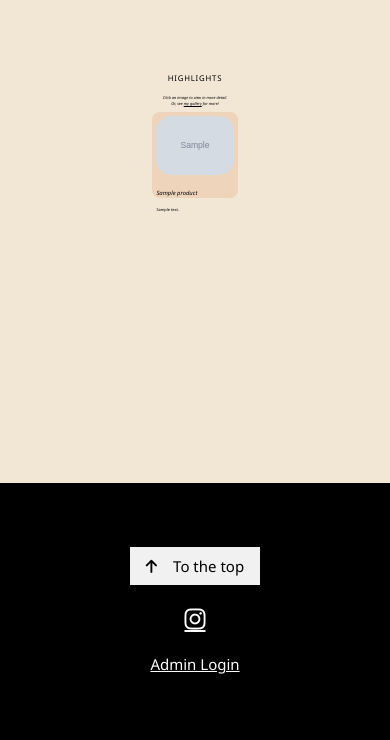
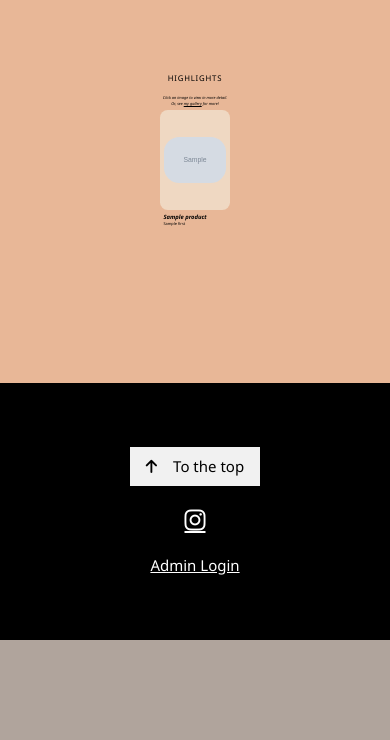
Before and after one commit to jackfruitco/gallery-storefront, a Django app: template apps/main/templates/main/index.html in a window 390 px wide. Shown: the part 845-1585 px from the top of the page. After the commit the page ends 1485 px from the top, so only its background shows below. Run offline with Django 5.2, Linux system fonts and the light colour scheme; the template is opened without the code that fills it: most values are stand-ins (such as "Sample title", 1, 10 or a date in 2020); grey boxes marked "Sample" are stand-in pictures; parts of the project's set-up code (start-up, migrations or seed data) failed here and were passed over; some libraries are stand-ins or nearby versions.

Commit message:
Refactor carousel structure and update styling.
Reorganized the product carousel HTML for better structure and semantic clarity. Updated CSS to improve responsiveness, introduce a cleaner design, and ensure consistency across different screen sizes. Removed unused sections and streamlined font and layout rules.

```diff
--- a/apps/gallery/templates/gallery/product-carousel.html
+++ b/apps/gallery/templates/gallery/product-carousel.html
@@ -1,15 +1,17 @@
 <section id="product-carousel" class="carousel center">
 {% if product_list %}
     {% for product in product_list %}
-        <section id='{{ product.name }}' class="carousel-item">
+        <section id='{{ product.name }}' class="item-container">
         {% with category=product.category.first.name slug=product.slug img=product.get_feature_image %}
+        <div class="item-img">
             <a href="{% url 'gallery:product-detail' category slug %}">
                 <img class="round-large" src="{{ img.image.url }}" alt="{{ img.description }}">
             </a>
-            <div class="product-caption">
-                <h4>{{ product.name }}</h4>
-                <p>{{ product.description }}</p>
-            </div>
+        </div>
+        <div class="item-cap">
+            <h4 class="no-marg">{{ product.name }}</h4>
+            <p class="no-marg">{{ category }}</p>
+        </div>
         {% endwith %}
         </section>
     {% endfor %}
--- a/apps/main/static/core.css
+++ b/apps/main/static/core.css
@@ -8,12 +8,11 @@
 
 
 html, body { height: 100%; margin: auto; }
-body { background-color: rgb(var(--primary-color-light)); }
+body { background-color: rgba(var(--secondary-color), 0.6); }
 h1, h2, h3, h4, h5, h6, body, p, main { font-family: "Segoe UI", system-ui, sans-serif; }
 h1, h2, h3 { font-size: 10vw; }
 h4, h5 { font-size: 8vw; }
-h6 { font-size: 6vw; }
-p { font-size: 5vw; }
+h6, p { font-size: 6vw; }
 
 
 #Navbar { background-color: rgba(var(--white), 0.3) }
@@ -31,45 +30,87 @@ p { font-size: 5vw; }
 .carousel {
     display: flex;
     flex-flow: row wrap;
+    justify-content: space-around;
     position: relative;
     margin: 0 1vw;
     padding-bottom: 10vh;
 
-    .carousel-item {
-        background-color: rgba(var(--secondary-color), 0.2);
+    .item-container {
+        display: flex;
+        flex-flow: column nowrap;
+        justify-content: space-between;
         height: 90vw;
         width: 90vw;
-        align-content: flex-end;
-        margin: 0.5vw 0.5vw 35vw 0.5vw;
+        margin: auto auto 5vw auto;
+        border-bottom-style: ridge;
+        border-width: 1vh;
+        border-color: rgb(var(--tertiary-color));
+
+        .item-img {
+            background-color: rgba(var(--primary-color-light), 0.7);
+            height: 70%;
             border-radius: 2vw;
-    }
+            align-content: center;
             img {
                 max-width: 100%;
                 max-height: 100%;
+                align-self: center;
                 padding: 1vw;
                 border-radius: 5vw;
             }
-    .product-caption {
+        }
+
+        .item-cap {
             text-align: start;
-        margin: auto;
             padding-left: 5%;
-        h4 { font-style: italic;, font-weight: bold; }
+            h4 { font-style: italic; font-weight: bold; }
             p { font-weight: lighter; }
-        border-bottom-style: ridge;
-        border-width: 1vh;
-        border-color: rgb(var(--tertiary-color));
+        }
     }
 }
 
+.no-marg { margin: 0!important;}
 .flex { display: flex; flex-flow: row wrap; }
 .flex.item { width: inherit; }
 .flex-left { justify-content: flex-start; }
 .flex-right { justify-content: flex-end; }
 .center { justify-content: center; }
 
+/* START medium screen media query */
+@media only screen and (min-device-width: 400px) {
+    h1 { font-size: 5.5vw; }
+    h2 { font-size: 5.0vw; }
+    h3 { font-size: 4.5vw; }
+    h4 { font-size: 4.0vw; }
+    h5 { font-size: 3.5vw; }
+    h6 { font-size: 3.0vw; }
+    p  { font-size: 2.0vw; }
+    .carousel {
+        .item-container {
+            width: 45vw;
+            height: 60vw;
+            margin: auto auto 2vw auto;
+            border-style: none;
+            .item-img {
+                height: 85%;
+            }
+        }
+    }
+}
+/* END medium screen media query */
+
 /* START large screen media query */
 @media only screen and (min-device-width: 768px) {
+    h1 { font-size: 3.0vw;  }
+    h2 { font-size: 2.5vw;  }
+    h3 { font-size: 2.0vw;  }
+    h4 { font-size: 1.5vw;  }
+    h5 { font-size: 1.25vw; }
+    h6 { font-size: 1.0vw;  }
+    p  { font-size: 1.0vw;  }
+    .letter-wide { letter-spacing: 0.2vw; }
     .content { max-width: 95vw; }
+
     /* Parallax */
     .bgimg-1, .bgimg-2, .bgimg-3 {
         min-height: 100vh;
@@ -81,27 +122,11 @@ p { font-size: 5vw; }
 
     .flex.no-wrap { flex-wrap: nowrap; }
 
-    h1.letter-wide, h2.letter-wide, h3.letter-wide, h4.letter-wide, h5.letter-wide, h6.letter-wide {
-        letter-spacing: 0.2vw;
-    }
-
-    h1 { font-size: 3.0vw; }
-    h2 { font-size: 2.5vw; }
-    h3 { font-size: 2.0vw; }
-    h4 { font-size: 1.5vw; }
-    h5 { font-size: 1.25vw;}
-    h6 { font-size: 1.0vw; }
-    p { font-size: 1.0vw; }
-
     .carousel {
-        margin: auto;
-        .carousel-item {
-            height: 22vw;
-            width: 22vw;
-            img {}
-            .product-caption {
-                border-bottom-style: none;
-            }
+        .item-container {
+            height: 30vw;
+            width: 18vw;
+            border-style: none;
         }
     }
 }
--- a/templates/base.html
+++ b/templates/base.html
@@ -12,7 +12,7 @@
     <script src="https://kit.fontawesome.com/626fde7ac4.js" crossorigin="anonymous"></script>
     <!--<script src="{% static 'htmx.min.js' %}" defer></script>-->
     <script src="https://unpkg.com/htmx.org@2.0.4" integrity="sha384-HGfztofotfshcF7+8n44JQL2oJmowVChPTg48S+jvZoztPfvwD79OC/LTtG6dMp+" crossorigin="anonymous"></script>
-    <meta name="viewport" content="width=device-width, height=device-height, initial-scale=1">
+    <!--<meta name="viewport" content="width=device-width, height=device-height, initial-scale=1">-->
     <meta name="description" property="og:description" content="{% block meta_description %}{{ SITE_DESCRIPTION }}{% endblock %}">
     <meta name="keywords" content="seo, pottery, marnie, potterybymarnie, ceramics, clay, handmade, glaze, syracuse, cny">
 </head>
```
Lines whose indentation alone changed are shown as unchanged.
